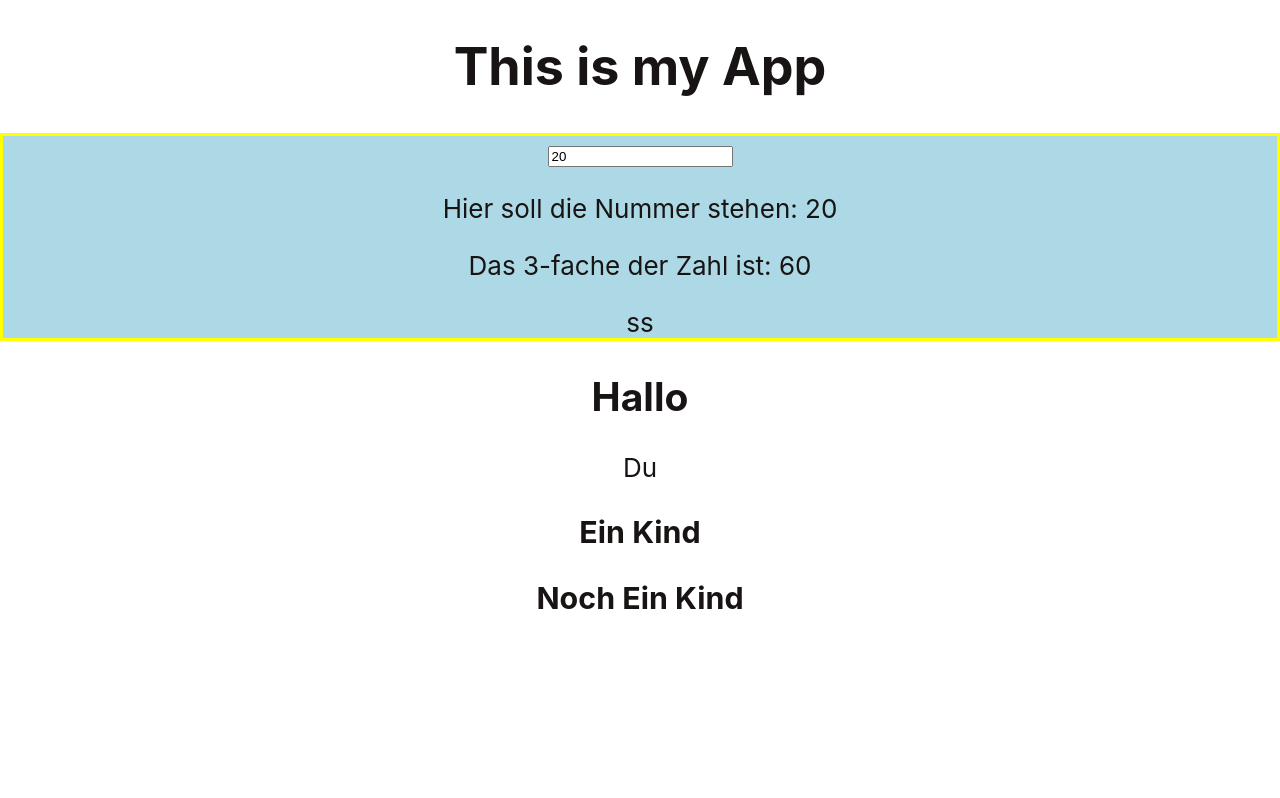
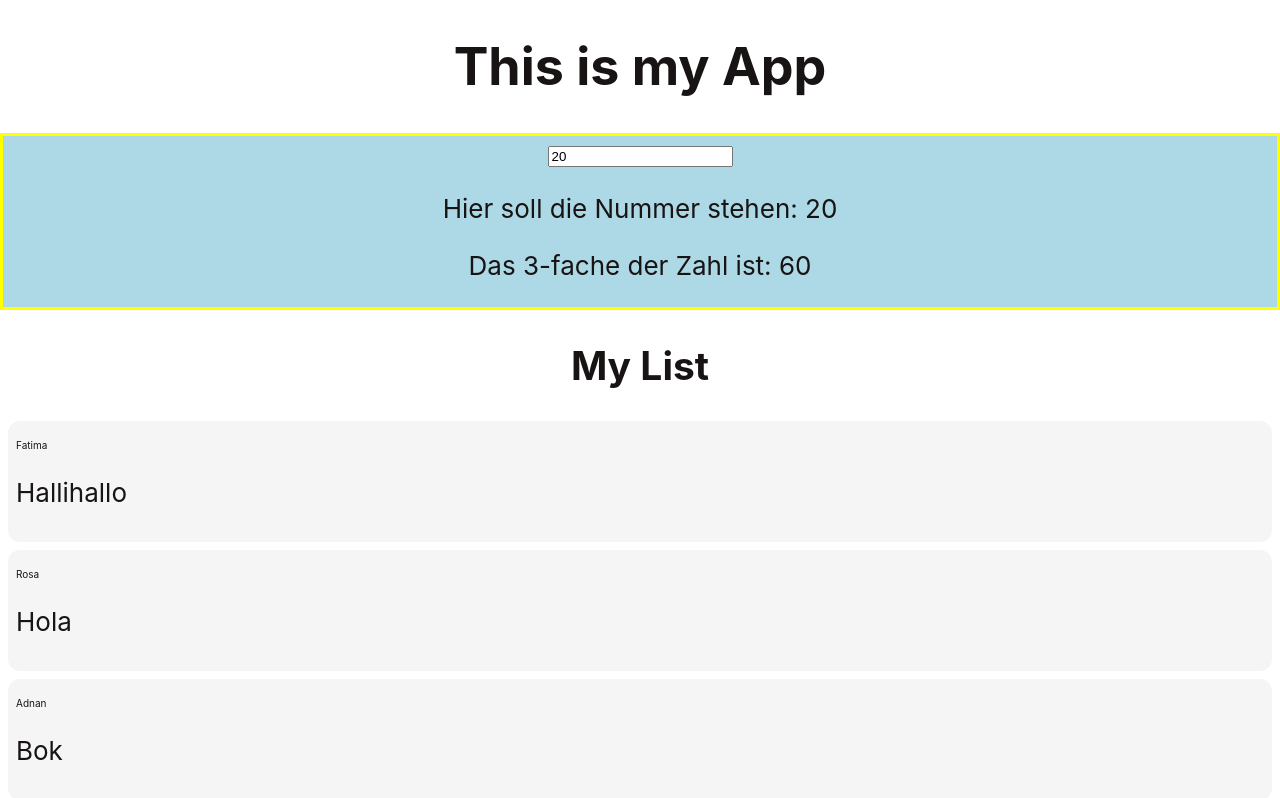
Before and after one commit to HasicAdnan/react, a React (Create React App) app: page / in a window 1280 px wide. Shown: the top 798 px of the page. Built offline with nearby package versions, Linux system fonts and the light colour scheme.

Commit message:
created username & content

```diff
--- a/src/App.js
+++ b/src/App.js
@@ -9,7 +9,7 @@ function App() {
         <header className="App-header">
             <h1>This is my App</h1>
             <NumberInput/>
-            <List key={"my-key"} title={"Hallo"} subtitle={"Du"}>
+            <List key={"my-key"} title={"My List"} subtitle={"Du"}>
             <h3>Ein Kind</h3>
             <h3>Noch Ein Kind</h3>
             </List>
--- a/src/List.js
+++ b/src/List.js
@@ -1,14 +1,15 @@
+import {ListItem} from "./ListItem";
+
+const dummyDaten = [
+        {username: "Fatima", content: "Hallihallo"},
+        {username: "Rosa", content: "Hola"},
+        {username: "Adnan", content: "Bok"},
+        ]
+
 export const  List = (props) => {
-    const{title, subtitle, children} = props;
+    const{title} = props;
     return <div>
-        <h2>{
-            title
-        }</h2>
-        <p>
-            {
-               subtitle
-            }
-        </p>
-        {children}
+       <h2>{title}</h2>
+        {dummyDaten.map(d => <ListItem username={d.username} content={d.content}/>)}
     </div>
 }
--- /dev/null
+++ b/src/ListItem.js
@@ -0,0 +1,14 @@
+export const ListItem = (props) => {
+    const {username, content} = props
+
+    return <div style = {{
+        textAlign: "left",
+        padding: 8,
+        margin: 8,
+        backgroundColor: "#5555550F",
+        borderRadius: 12
+    }}>
+        <p style={{fontSize: 10}}>{username}</p>
+        <p>{content}</p>
+      </div>
+}
--- a/src/NumberInput.js
+++ b/src/NumberInput.js
@@ -17,7 +17,7 @@ export const NumberInput = (props) => {
                 }
             }/>
             <p>Hier soll die Nummer stehen: {zahl}</p>
-            <p>Das 3-fache der Zahl ist: {zahl * 3}</p>ss
+            <p>Das 3-fache der Zahl ist: {zahl * 3}</p>
         </div>
     )
 }
```
Also changed, not shown: 1 other file (tests, documents, lock files or other folders).
